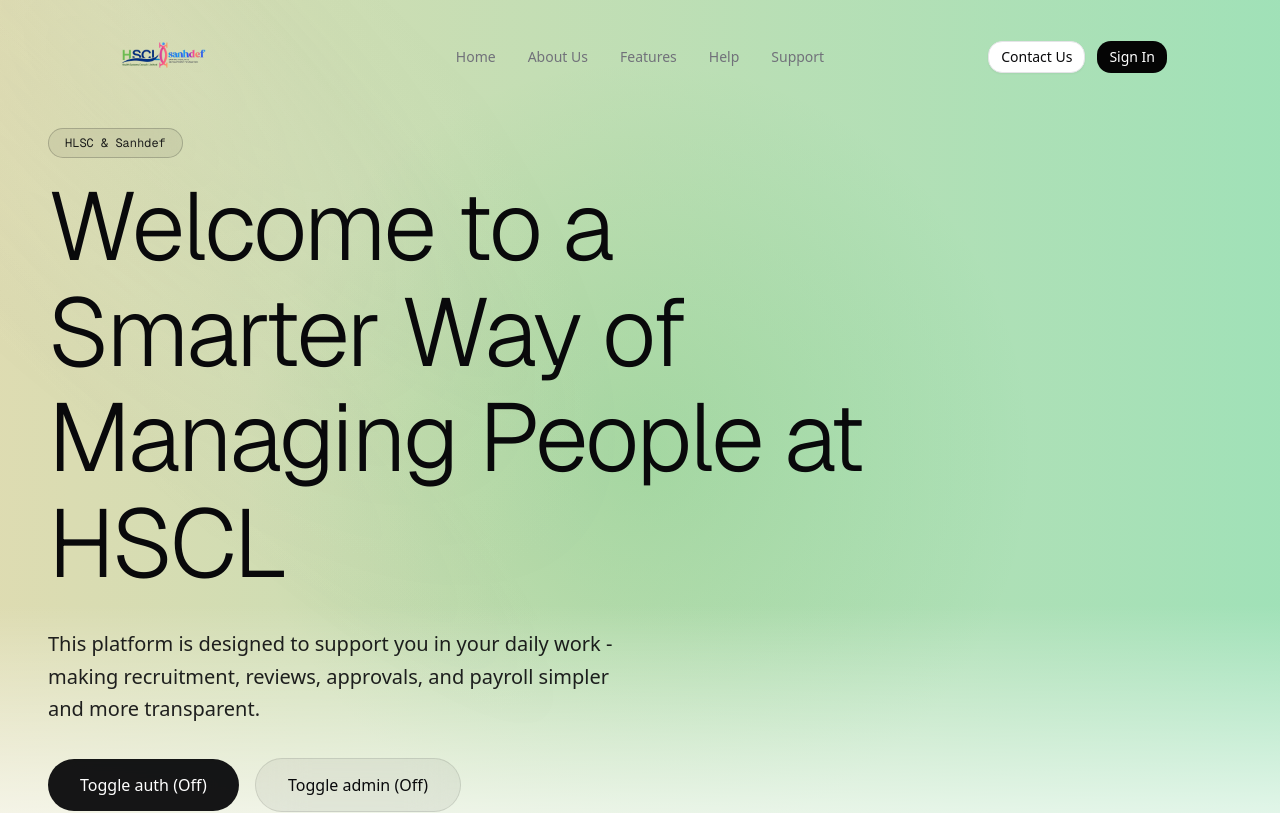
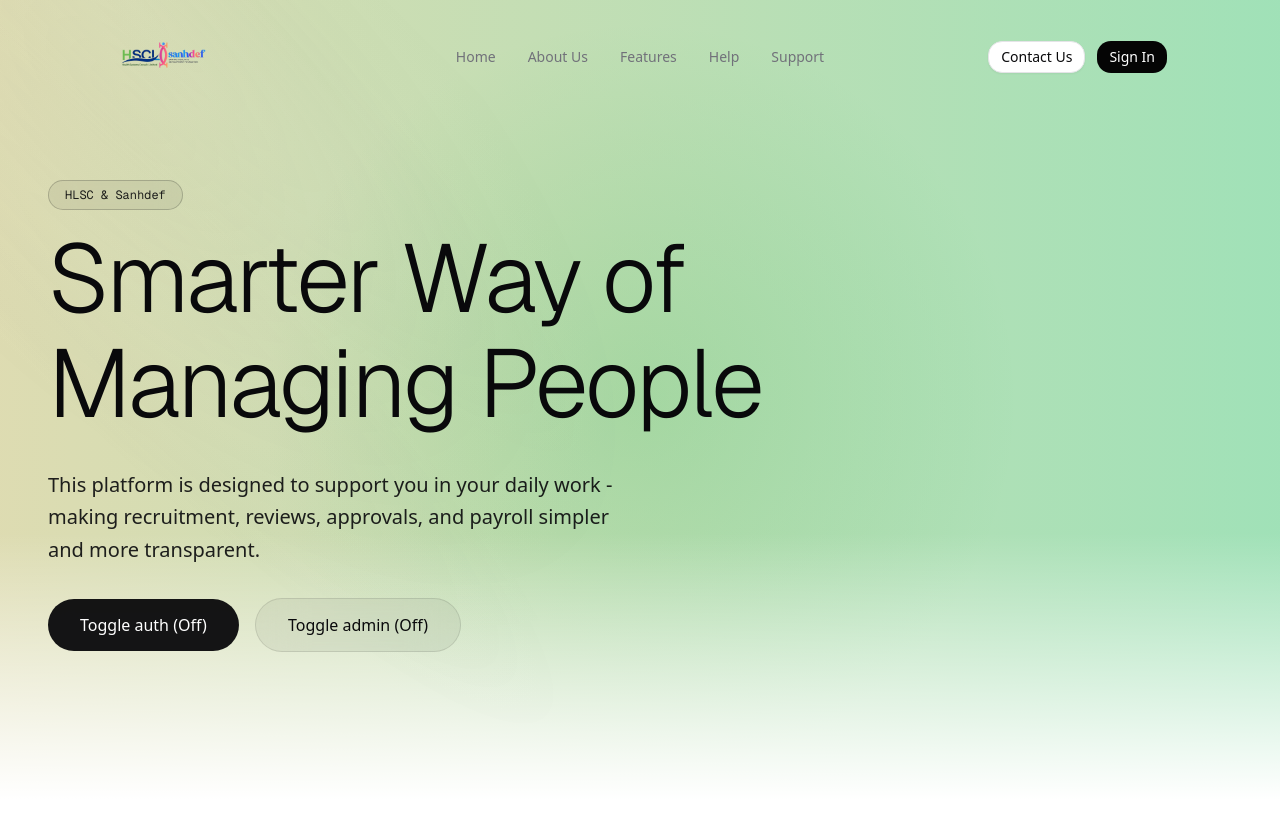
Before and after one commit to adekastanley/hscl-dasg, a Next.js app: page / in a window 1280 px wide. Shown: the top 813 px of the page. Built offline with nearby package versions, Linux system fonts and the light colour scheme.

Commit message:
update, homepage

```diff
--- a/components/pages/homepage/herosection.tsx
+++ b/components/pages/homepage/herosection.tsx
@@ -29,7 +29,7 @@
 		theme: "blue", // Default theme
 	},
 	{
-		title: "Welcome to a Smarter Way of Managing People at HSCL",
+		title: "Smarter Way of Managing People",
 		description:
 			"This platform is designed to support you in your daily work - making recruitment, reviews, approvals, and payroll simpler and more transparent.",
 		theme: "green", // Green accent theme
```
